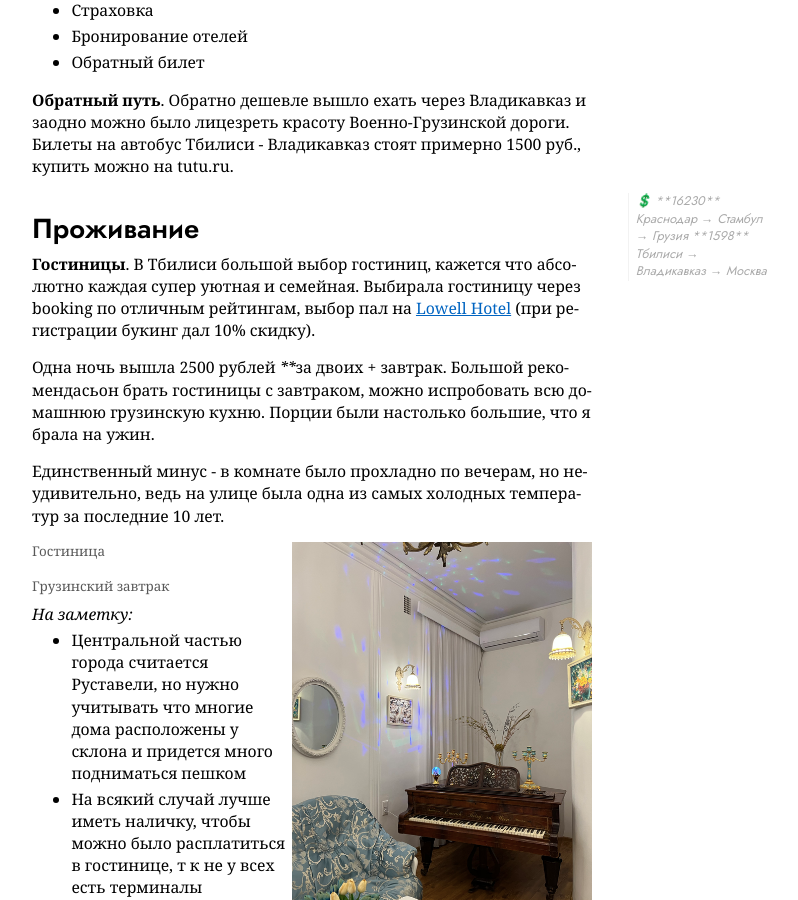
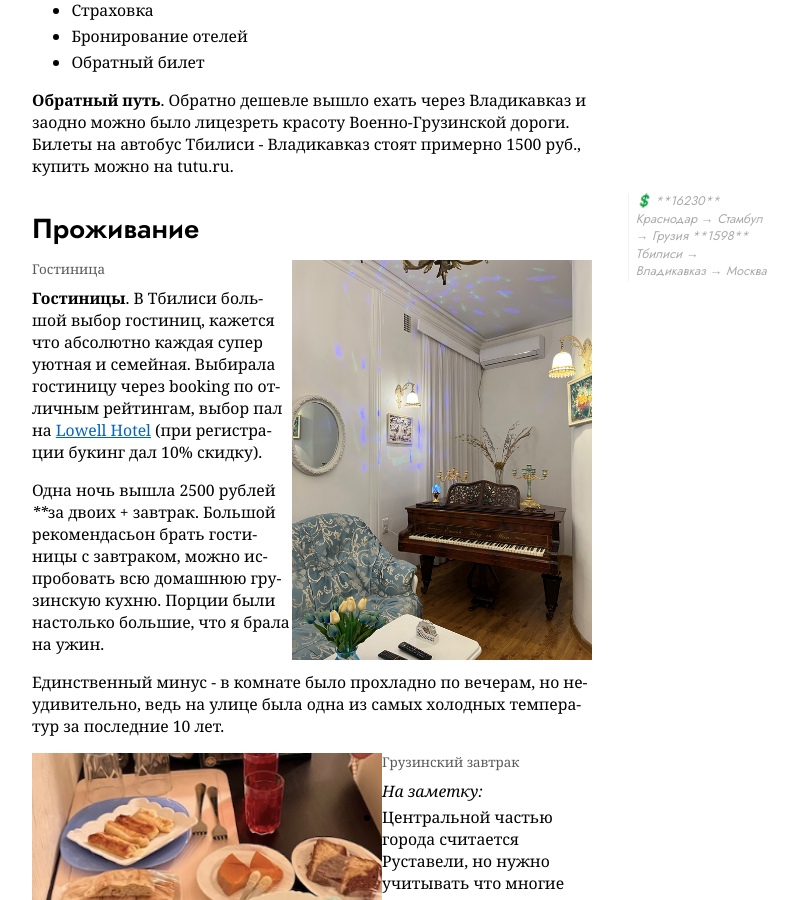
Before and after one commit to keresm/keresaina.github.io, a Jekyll site: the page built from _posts/2022-02-20-Georgia.md, in a window 1280 px wide and 900 px high, scrolled down 742 px. Shown: the whole window, without its empty margins (328-1126 px from the left). Built offline with Jekyll 4.4.1, drawn with Linux system fonts in a browser that asks for light colours.

Commit message:
Update 2022-02-20-Georgia.md

```diff
--- a/_posts/2022-02-20-Georgia.md
+++ b/_posts/2022-02-20-Georgia.md
@@ -28,6 +28,10 @@ date:   2022-03-20 21:41:13 +0900
 
 ## Проживание
 
+<figure>
+  <img src="{{ site.url }}/assets/images/Georgia/Снимок_экрана_2022-01-01_в_19.22.20.png" align="right" width="300" height="400" />                                                                                                      <figcaption> Гостиница </figcaption>
+</figure>
+
 **Гостиницы**. В Тбилиси большой выбор гостиниц, кажется что абсолютно каждая супер уютная и семейная. Выбирала гостиницу через booking по отличным рейтингам, выбор пал на [Lowell Hotel](https://www.booking.com/hotel/ge/lowell.ru.html?aid=304142;label=gen173nr-1DCAEoggI46AdIM1gEaMIBiAEBmAEhuAEHyAEN2AED6AEB-AEDiAIBqAIDuAKP18COBsACAdICJDRhMTIwZTQ4LTYzNzAtNDUwOC04YjJjLWUyODdlYzZhNmE4M9gCBOACAQ;sid=7db7983bcfa9cad1abd8d63970bf76e2;dist=0;group_adults=2;group_children=0;hapos=1;hpos=1;no_rooms=1;req_adults=2;req_children=0;room1=A%2CA;sb_price_type=total;sr_order=popularity;srepoch=1641032625;srpvid=359f4917046f007d;type=total;ucfs=1&#hotelTmpl) (при регистрации букинг дал 10% скидку).
 
 Одна ночь вышла 2500 рублей ****за двоих + завтрак. Большой рекомендасьон брать гостиницы с завтраком, можно испробовать всю домашнюю грузинскую кухню. Порции были настолько большие, что я брала на ужин.
@@ -35,11 +39,7 @@ date:   2022-03-20 21:41:13 +0900
 Единственный минус - в комнате было прохладно по вечерам, но неудивительно, ведь на улице была одна из самых холодных температур за последние 10 лет.
 
 <figure>
-  <img src="{{ site.url }}/assets/images/Georgia/Снимок_экрана_2022-01-01_в_19.22.20.png" align="right" width="300" height="400" />                                                                                                      <figcaption> Гостиница </figcaption>
-</figure>
-
-<figure>
-  <img src="{{ site.url }}/assets/images/Georgia/Снимок_экрана_2022-01-01_в_19.37.38.png" align="right" width="300" height="400" />                                                                                                      <figcaption> Грузинский завтрак </figcaption>
+  <img src="{{ site.url }}/assets/images/Georgia/Снимок_экрана_2022-01-01_в_19.37.38.png" align="left" width="350" height="350" />                                                                                                      <figcaption> Грузинский завтрак </figcaption>
 </figure>
 
 *На заметку:*
@@ -55,11 +55,11 @@ date:   2022-03-20 21:41:13 +0900
 ## Покушать
 
 <figure>
-  <img src="{{ site.url }}/assets/images/Georgia/Снимок_экрана_2022-01-29_в_16.07.35.png" align="right" width="300" height="400" />                                                                                                      <figcaption> Keto Keto</figcaption>
+  <img src="{{ site.url }}/assets/images/Georgia/Снимок_экрана_2022-01-29_в_16.07.35.png" align="left" width="300" height="200" />                                                                                                      <figcaption> Keto Keto</figcaption>
 </figure>
 
 <figure>
-  <img src="{{ site.url }}/assets/images/Georgia/Снимок_экрана_2022-02-20_в_14.16.19.png" align="right" width="300" height="400" />                                                                                                      <figcaption> ? </figcaption>
+  <img src="{{ site.url }}/assets/images/Georgia/Снимок_экрана_2022-02-20_в_14.16.19.png" align="left" width="300" height="200" />                                                                                                      <figcaption> ? </figcaption>
 </figure>
 
 <figure>
```
